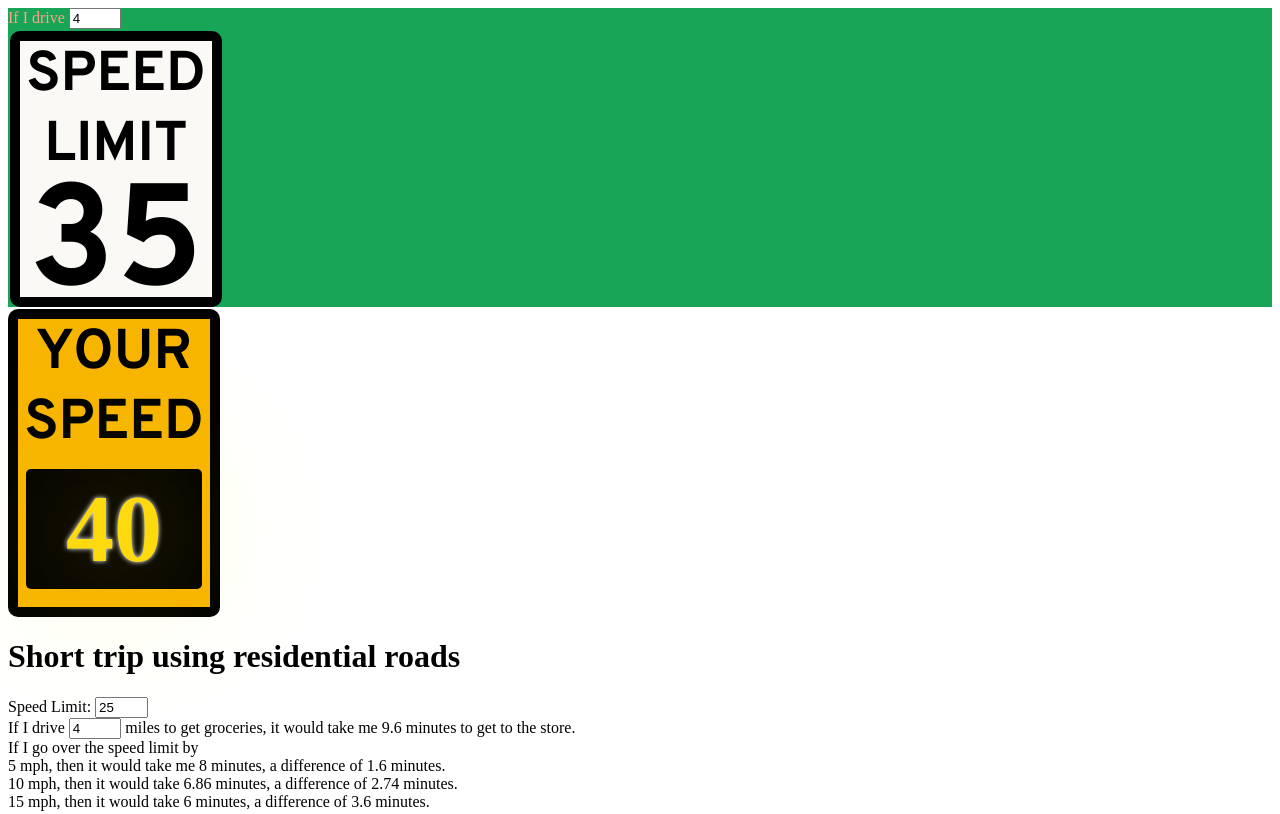
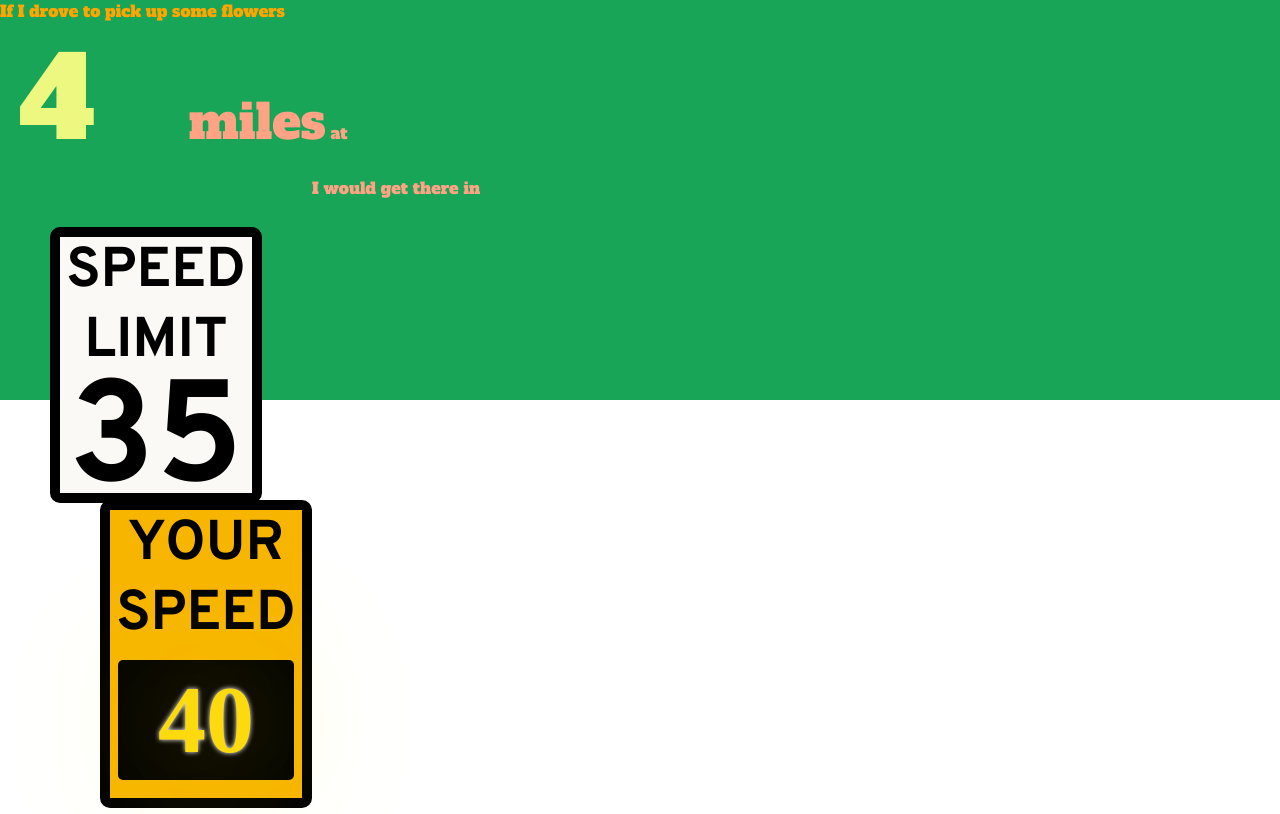
Before and after one commit to akcode2/slow-down, a plain HTML site: page index.html in a window 1280 px wide. Shown: the top 814 px of the page. Drawn offline with Linux system fonts and the light colour scheme; a web font is replaced by a local one.

Commit message:
Add Javascript to change text on a 2s interval

```diff
--- a/index.html
+++ b/index.html
@@ -10,13 +10,21 @@
 </head>
 <body>
     <!-- Target audience: People who drive 5-15 miles above the speed limit -->
-    <div class="atTheLimit">
-        If I drive <input type="number" id="resDistance" name="resDistance" min="2" value="4" autocomplete="off">
-        <div class="sign">
-            <div class="signTitle">SPEED LIMIT</div>
-            <div class="signSpeed">
-                35
+    <div class="driveAtTheLimit">
+        <div id="ifIDrive">
+            If I drove <span id="resDestination"></span>
+        </div>
+        <div>
+            <input type="number" id="resDistance" name="resDistance" min="2" value="4" autocomplete="off"> <span id="miles">miles</span> at
+        </div>
+        <div class="signFlex">
+            <div class="sign">
+                <div class="signTitle">SPEED LIMIT</div>
+                <div class="signSpeed">
+                    35
+                </div>
             </div>
+            I would get there in
         </div>
     </div>
 
--- a/script.js
+++ b/script.js
@@ -39,7 +39,24 @@ function toTwoDecimals(num) {
     return Math.round(num * 100) / 100;
 }
 
-
+// Get residential destination span
+const resDestination = document.getElementById('resDestination');
+const destinations = [
+    "to the post office",
+    "to the grocery store",
+    "to pick up some flowers",
+    "to get some coffee",
+    "to pick up the kids",
+    "to catch up with a friend"
+]
+let destIndex = 0;
+// Change resDestination's text every 3 seconds
+setInterval(() => {
+    // Increment the index, resetting to 0 when reaching the length of the index
+    destIndex = (destIndex + 1) % destinations.length;
+    // Change the text
+    resDestination.textContent = destinations[destIndex];
+}, 2000);
 
 
 
--- a/style.css
+++ b/style.css
@@ -1,9 +1,35 @@
-@import url('https://fonts.googleapis.com/css2?family=Orbitron:wght@700&family=Overpass:wght@700&display=swap');
+@import url('https://fonts.googleapis.com/css2?family=Alfa+Slab+One&family=Overpass:wght@700&display=swap');
+
+body {
+    margin: 0;
+}
+/* aka #resDistance */
 input[type="number"] {
-    width: 6ch;
+    width: 2ch;
+    background-color: #18a558;
+    color: #ecf87f;
+    border: 0;
+    font-family: 'Alfa Slab One';
+    font-size: 7rem;
+    margin-left: 1rem;
+}
+
+/* Remove arrows on number input field */
+/* Chrome, Safari, Edge, Opera */
+input::-webkit-outer-spin-button,
+input::-webkit-inner-spin-button {
+  -webkit-appearance: none;
+  margin: 0;
+}
+
+/* Firefox */
+input[type=number] {
+  -moz-appearance: textfield;
 }
 
 .sign {
+    display: flex;
+    flex-direction: column;
     height: 16rem;
     width: 12rem;
     border: 10px solid black;
@@ -12,7 +38,7 @@ input[type="number"] {
     border-radius: 10px;
     font-family: 'Overpass';
     text-align: center;
-    margin: 2px;
+    margin: 50px;
 }
 
 .signTitle {
@@ -25,6 +51,8 @@ input[type="number"] {
 }
 
 .yourspeed {
+    display: flex;
+    flex-direction: column;
     height: 18rem;
     width: 12rem;
     border: 10px solid black;
@@ -32,6 +60,7 @@ input[type="number"] {
     background-color: #F7B500;
     font-family: 'Overpass';
     text-align: center;
+    margin: 100px;
 }
 
 .speedDisplay {
@@ -51,9 +80,29 @@ input[type="number"] {
     0 0 151px #FDDA0D;
 }
 
-.atTheLimit {
-    height: 100%;
+.driveAtTheLimit {
+    display: flex;
+    flex-direction: column;
+
+    height: 50vh;
     width: 100%;
     background-color: #18a558;
     color: #ffa384;
+    font-family: 'Alfa Slab One';
+    font-size: 1rem;
 }
+
+.driveAtTheLimit > #ifIDrive {
+    color: orange;
+}
+
+
+
+
+#miles {
+    font-size: 3rem;
+}
+
+.signFlex {
+    display:flex;
+}
```
